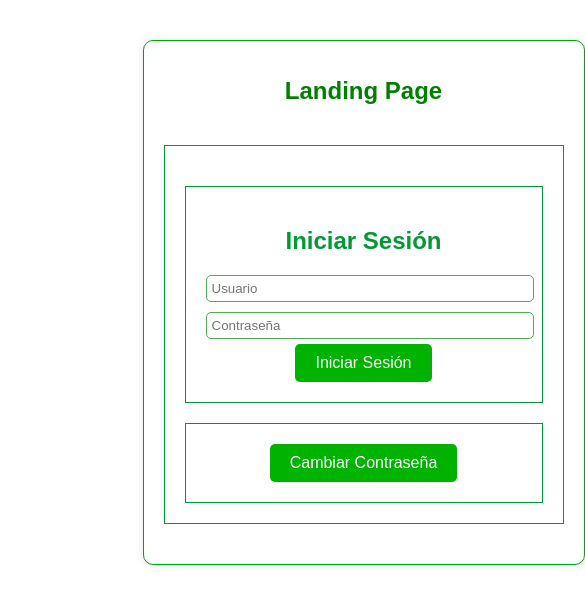
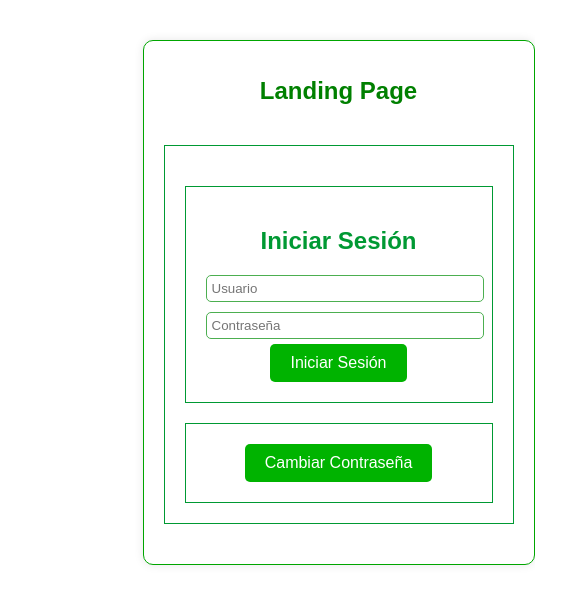
Before and after one commit to alexismichia/front-ramiro, a React (Create React App) app: page / in a window 390 px wide. Shown: the top 604 px of the page, 585 px wide, since content can reach past the window. Built offline with nearby package versions, Linux system fonts and the light colour scheme.

Commit message:
Update landing.css

```diff
--- a/src/componentes/Landingpage/landing.css
+++ b/src/componentes/Landingpage/landing.css
@@ -63,10 +63,8 @@ button {
 
 @media (max-width: 768px) {
   .container {
-  width: 100vh;
-  display: flex;
-  flex-direction: column;
-  align-items: center;
-  justify-content: center;
+    width: 100%;
+    text-align: center; /* Centrar el contenido en dispositivos móviles */
+    margin-top: 10vh; /* Darle un espacio en la parte superior para centrarlo verticalmente */
   }
 }
```
